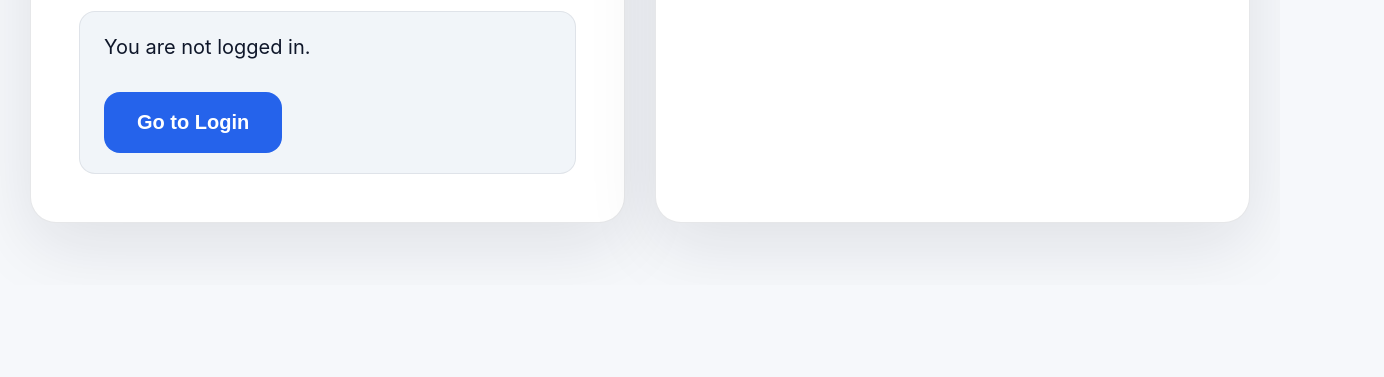
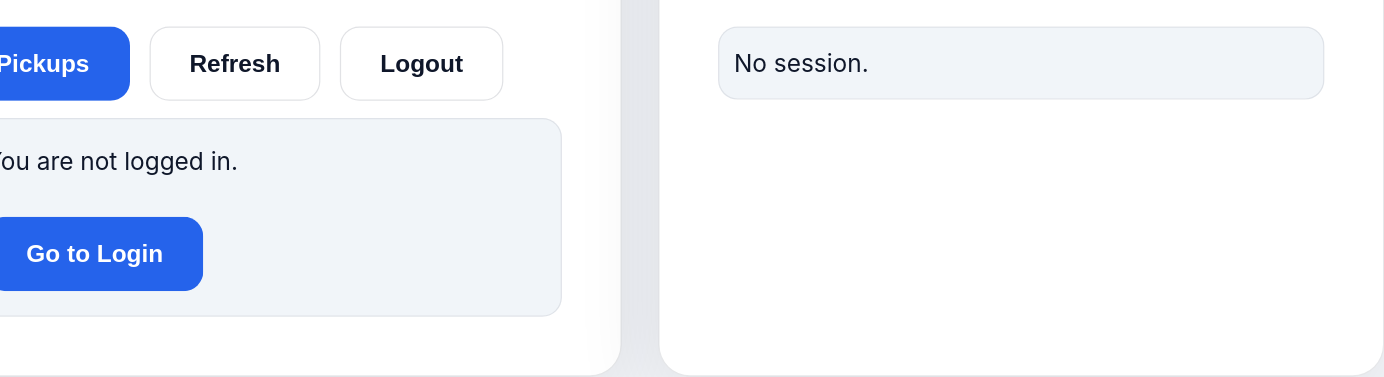
Before and after one commit to hipolite1/mlr-portal-backend, a website: page frontend/dashboard.html in a window 1280 px wide. Shown: the part 515-892 px from the top of the page, 1384 px wide, since content can reach past the window. Before the commit the page ends 800 px from the top, so only its background shows below. Drawn offline with Linux system fonts and the light colour scheme.

Commit message:
Scale portal UI up (global multiplier)

```diff
--- a/frontend/dashboard.html
+++ b/frontend/dashboard.html
@@ -4,7 +4,7 @@
   <meta charset="UTF-8" />
   <meta name="viewport" content="width=device-width, initial-scale=1.0" />
   <title>MLR - Dashboard</title>
-  <link rel="stylesheet" href="/style.css?v=4000" />
+  <link rel="stylesheet" href="/style.css?v=6000" />
 </head>
 <body>
   <div class="container">
--- a/frontend/style.css
+++ b/frontend/style.css
@@ -29,11 +29,18 @@ body{
   /* 🔥 BIGGER BASE SIZE */
   font-size: 22px;
   line-height: 1.5;
+
+  /* ✅ Prevent sideways scroll after scaling */
+  overflow-x: hidden;
 }
 
 .container{
   /* 🔥 Use most of screen */
   width: min(98vw, 1800px);
+
+  /* ✅ Global scale multiplier (SAFE) */
+  transform: scale(1.22);
+  transform-origin: top center;
 }
 
 /* ===============================
```
Also changed, not shown: frontend/add-pickup.html (+1 -1 lines).
